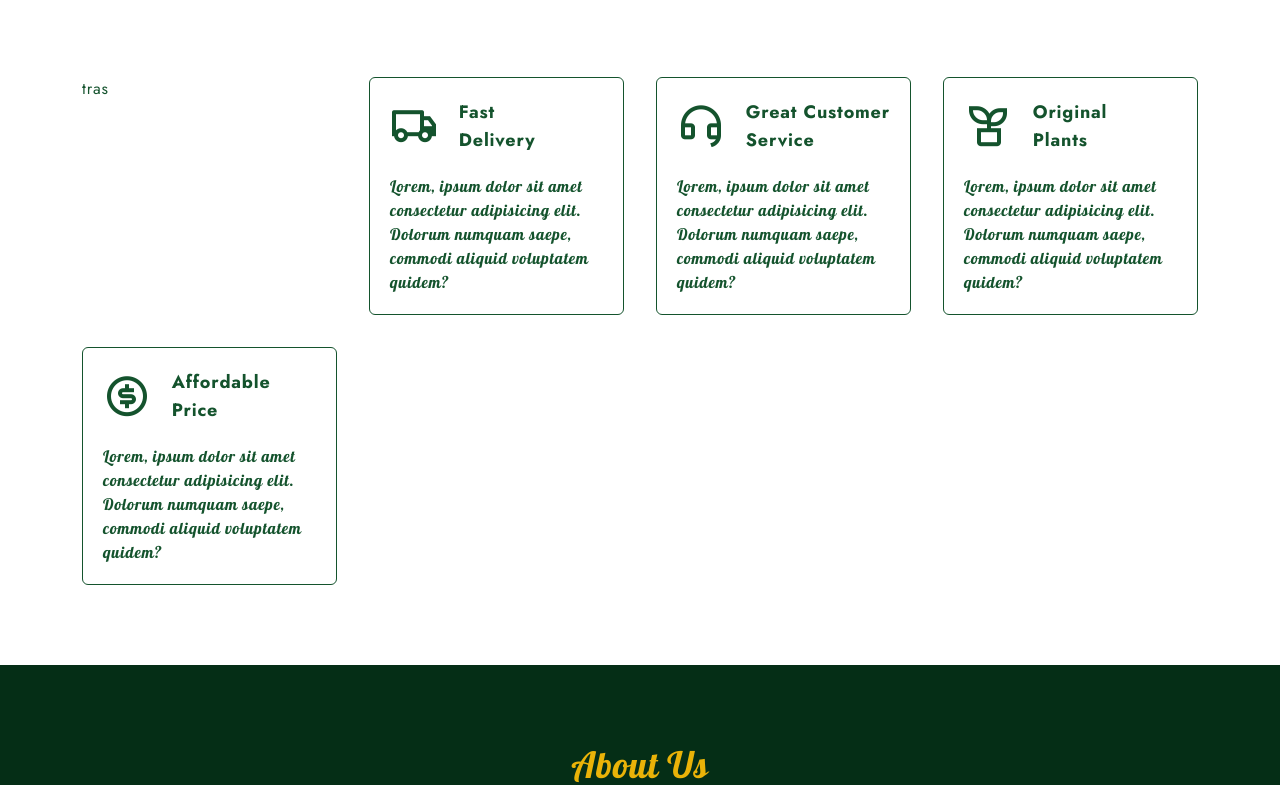
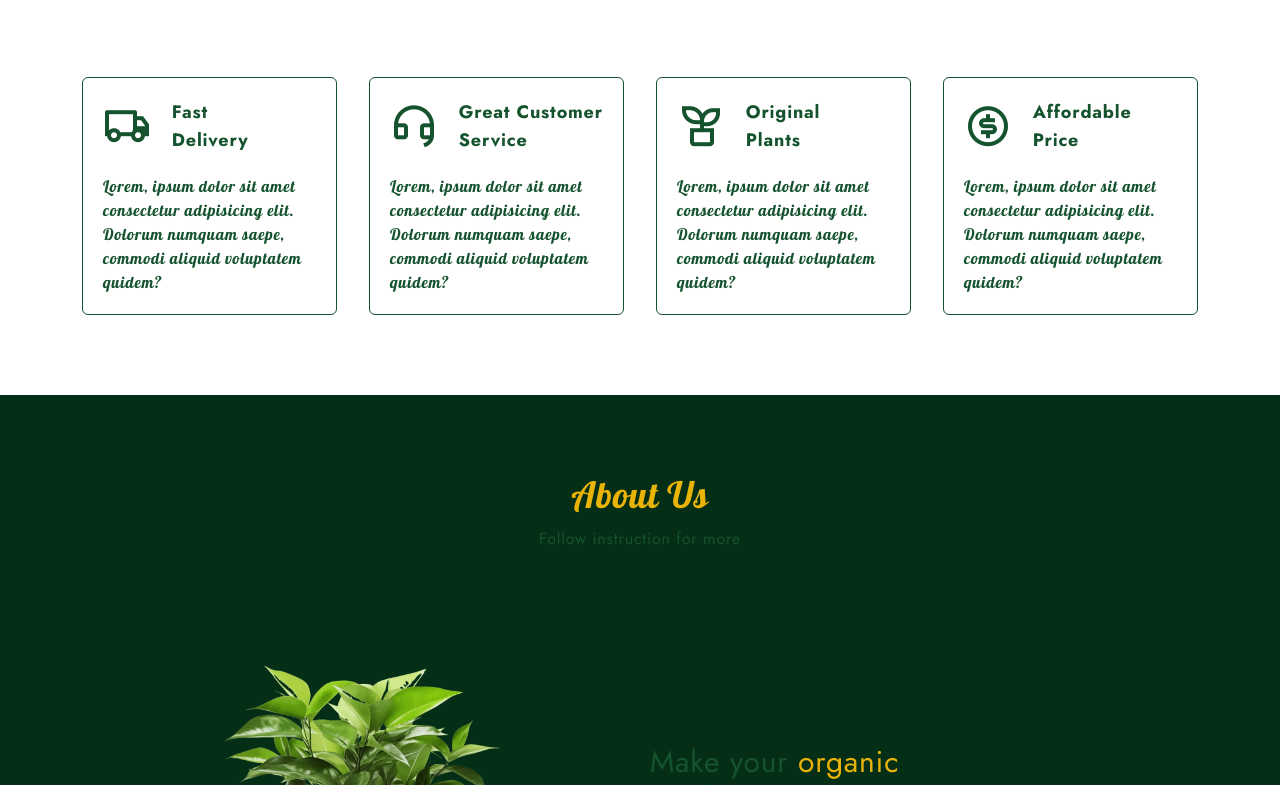
Before and after one commit to Abimanyuoke/plant-website, a website: page public/index.html in a window 1280 px wide. Shown: the part 711-1496 px from the top of the page. Drawn offline with nearby package versions, Linux system fonts and the light colour scheme.

Commit message:
fix problem in html

```diff
--- a/public/index.html
+++ b/public/index.html
@@ -116,9 +116,9 @@
 
          <!-- Service -->
           <div class="bg-white text-green-900 py-20">
-            <div class="container w-full grid grid-cols-1 gap-8 md:grid-cols-2 lg:grid-cols-3 xl:grid-cols-4">tras
+            <div class="container w-full grid grid-cols-1 gap-8 md:grid-cols-2 lg:grid-cols-3 xl:grid-cols-4">
                 <!-- card 1 -->
-                 <div class="border border-green-900 p-5 cursor-pointer rounded-md hover:shadow-2xl hover: duration-300 space-y-5">
+                 <div class="border border-green-900 p-5 cursor-pointer rounded-md hover:shadow-2xl hover:-translate-y-1 hover: duration-300 space-y-5">
                     <div class="flex items-center gap-5">
                         <i class="ri-truck-line text-3xl md:text-4xl xl:text-5xl"></i>
                         <p class="md:text-lg font-bold">
```
